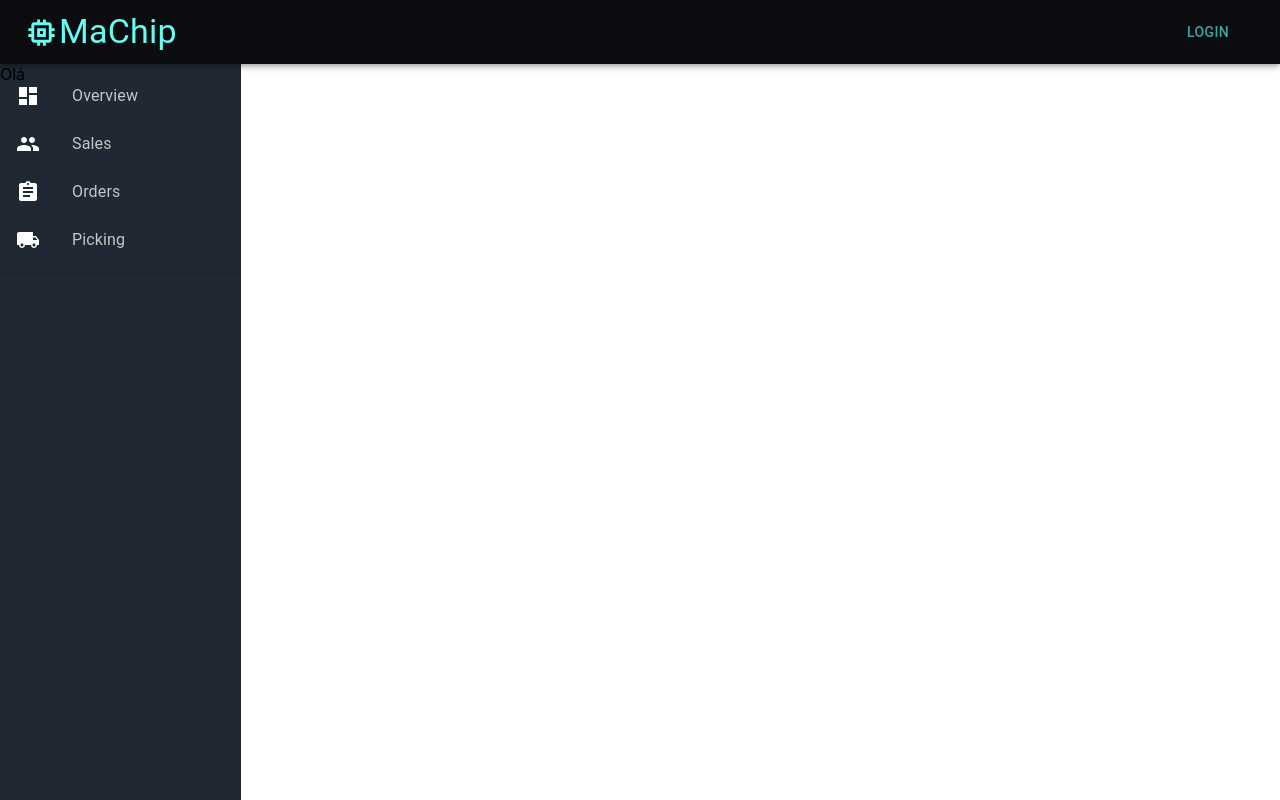
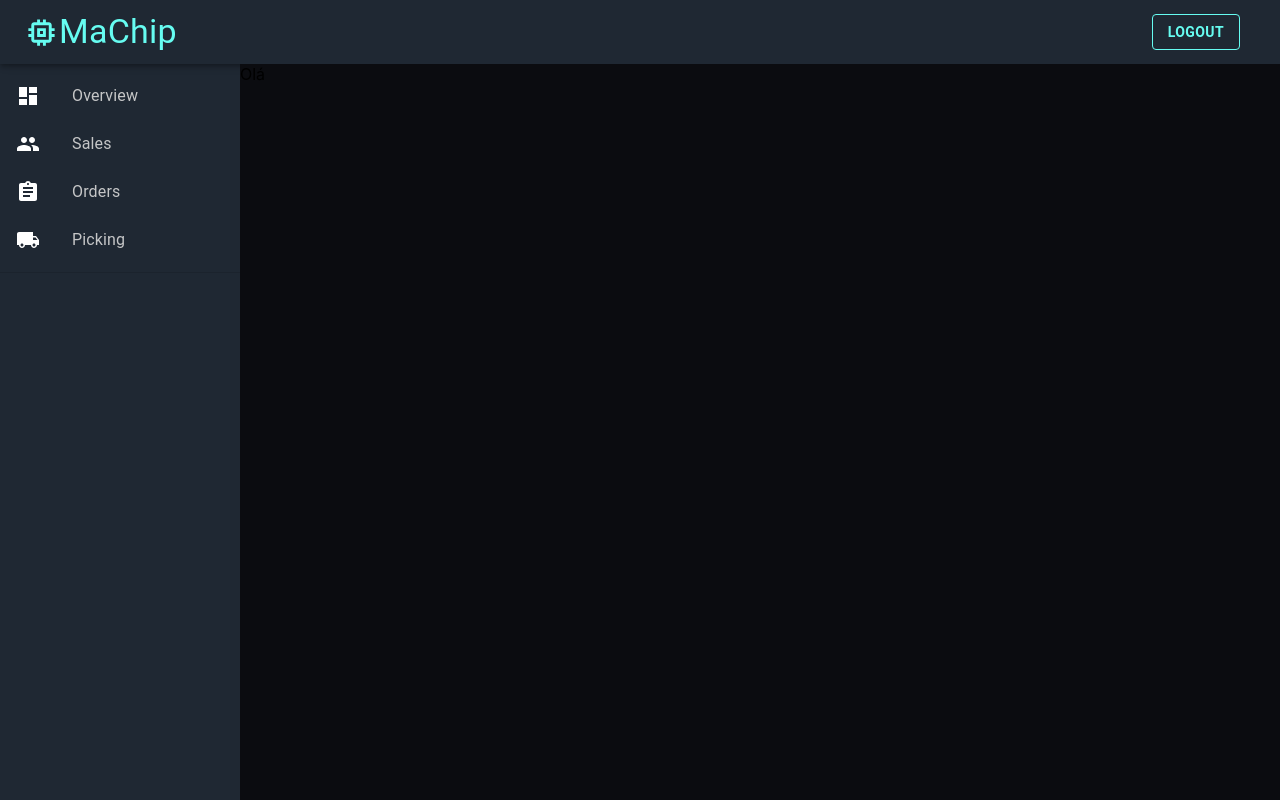
Before and after one commit to mehr-licht/FEUP-SINF, a React (Create React App) app in the folder machip/: page / in a window 1280 px wide. Both pictures are taken after a click on the button "SIGN IN". Built offline with nearby package versions, Linux system fonts and the light colour scheme.

Commit message:
feat: Add content to dashboard

```diff
--- a/machip/src/App.js
+++ b/machip/src/App.js
@@ -1,6 +1,6 @@
 import React from 'react';
 import { ThemeProvider } from '@material-ui/styles';
-import { Router, Link } from "@reach/router"
+import { Router } from '@reach/router';
 import Home from './pages/Home';
 import Dashboard from './pages/Dashboard';
 import theme from './theme';
--- a/machip/src/components/common/Appbar.js
+++ b/machip/src/components/common/Appbar.js
@@ -6,23 +6,24 @@ import Typography from '@material-ui/core/Typography';
 import Button from '@material-ui/core/Button';
 import SvgIcon from '@material-ui/core/SvgIcon';
 import MemoryIcon from '@material-ui/icons/Memory';
-import palette from '../../theme/palette'
 
 const useStyles = makeStyles(theme => ({
   appBar: {
-    background: palette.black,
+    background: theme.palette.gray,
   },
   loginButton: {
     marginRight: theme.spacing(2),
-    color: palette.green
+    color: theme.palette.neon_green,
+    borderColor: theme.palette.neon_green,
+    fontWeight: 'bold'
   },
   title: {
     flexGrow: 1,
     textAlign: 'left',
-    color: palette.neon_green
+    color: theme.palette.neon_green
   },
   icon: {
-    color: palette.neon_green
+    color: theme.palette.neon_green
   },
   modal: {
     display: 'flex',
@@ -40,7 +41,7 @@ const Appbar = () => {
         <Typography variant="h4" className={classes.title}>
           MaChip
         </Typography>
-        <Button className={classes.loginButton}>Login</Button>
+        <Button variant="outlined" className={classes.loginButton}>Logout</Button>
       </Toolbar>
     </AppBar>
   );
--- a/machip/src/components/common/Layout.js
+++ b/machip/src/components/common/Layout.js
@@ -1,15 +1,24 @@
 import React from 'react';
+import { makeStyles } from '@material-ui/core/styles';
+import Box from '@material-ui/core/Box';
 import Appbar from "./Appbar";
 import Sidebar from "./Sidebar";
 
+const useStyles = makeStyles(theme => ({
+    contentBox: {
+        backgroundColor: theme.palette.black
+    }
+}));
+
 const Layout = ({children}) => {
+    const classes = useStyles();
     return (
         <>
             <Sidebar />
             <Appbar />
-            <div>
+            <Box mx={30} height='calc(100vh - 64px)' width='calc(100% - 240px)' className={classes.contentBox}>
                 {children}
-            </div>
+            </Box>
         </>
     );
 }
--- a/machip/src/components/common/Sidebar.js
+++ b/machip/src/components/common/Sidebar.js
@@ -14,9 +14,6 @@ import PeopleIcon from '@material-ui/icons/People';
 const drawerWidth = 240;
 
 const useStyles = makeStyles(theme => ({
-    root: {
-        width: '100%'
-    },
     appBar: {
         width: `calc(100% - ${drawerWidth}px)`,
         marginLeft: drawerWidth,
--- a/machip/src/pages/Dashboard.js
+++ b/machip/src/pages/Dashboard.js
@@ -1,10 +1,18 @@
 import React from 'react';
+import { makeStyles } from '@material-ui/core/styles';
 import Layout from '../components/common/Layout'
 
+const useStyles = makeStyles(theme => ({
+    contentBackground: {
+
+    }
+}));
+
 const Dashboard = () => {
+    const classes = useStyles();
     return (
         <Layout >
-            <div>Olá</div>
+            <div className={classes.backgroundColor}>Olá</div>
         </Layout>
     );
 }
--- a/machip/src/pages/Home.js
+++ b/machip/src/pages/Home.js
@@ -20,10 +20,10 @@ const useStyles = makeStyles(theme => ({
     },
     avatar: {
       margin: theme.spacing(1),
-      backgroundColor: theme.palette.secondary.main,
+      backgroundColor: theme.palette.grey,
     },
     form: {
-      width: '100%', // Fix IE 11 issue.
+      width: '100%',
       marginTop: theme.spacing(1),
     },
     submit: {
--- a/machip/src/theme/index.js
+++ b/machip/src/theme/index.js
@@ -3,10 +3,7 @@ import palette from './palette';
 
 const theme = createMuiTheme({
   palette,
-  zIndex: {
-    appBar: 1200,
-    drawer: 1100
-  }
+  spacing: 8
 });
 
 export default theme;
```
